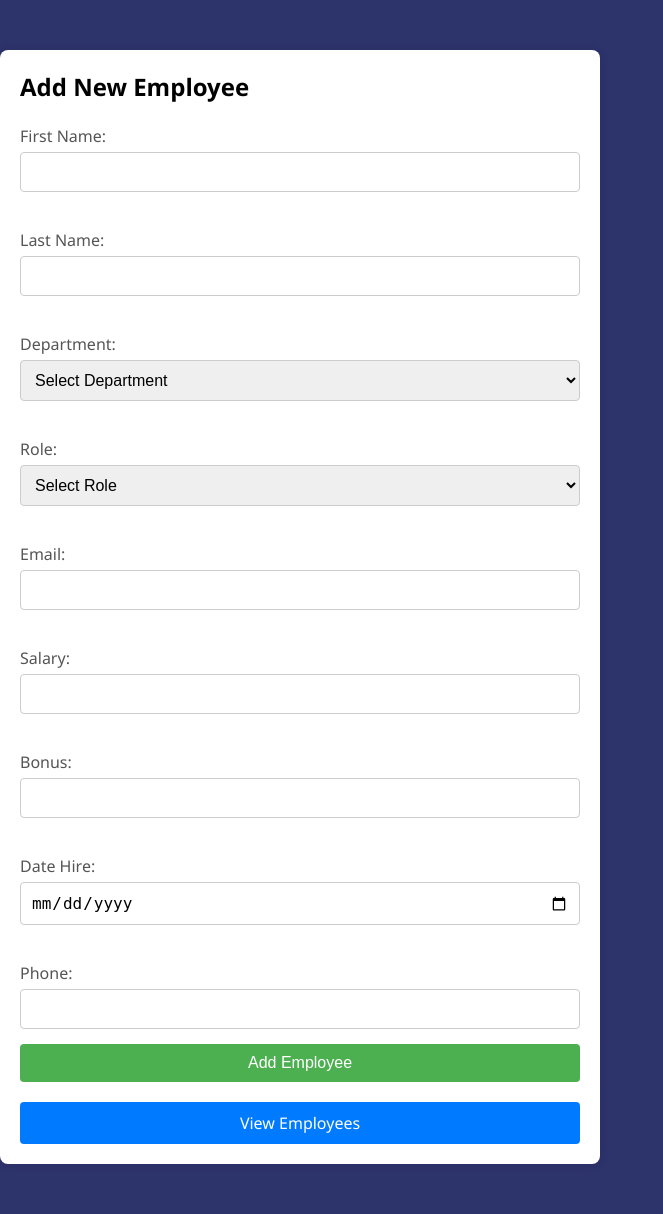
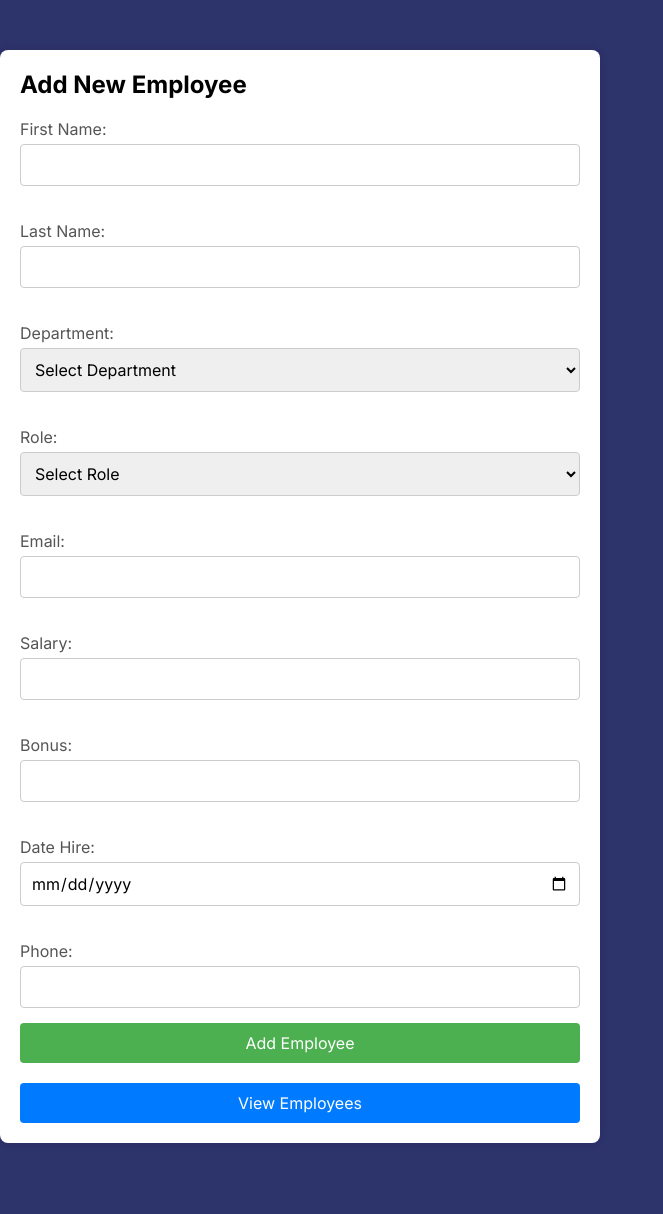
Before and after one commit to karthik-joseph/staff-management-system, a Django app: page /add_employee in a window 1280 px wide. Shown: the whole page, without its empty margins (0-663 px from the left). After the commit the page ends 1143 px from the top, so only its background shows below. Run offline with Django 5.2, Linux system fonts and the light colour scheme; data that the repository does not hold is empty.

Commit message:
changed file name for index.css

```diff
--- a/office/staff/static/css/index.css
+++ b/office/staff/static/css/index-new.css
@@ -1,11 +1,6 @@
 /* Using Inter as the primary font */
 @import url("https://fonts.googleapis.com/css2?family=Inter:wght@400;500;600;700&display=swap");
 
-* {
-  margin: 0;
-  padding: 0;
-  box-sizing: border-box;
-}
 :root {
   --Soft-Shell: #fff2f2;
   --Lavender-Mist: #a9b5df;
@@ -24,6 +19,12 @@
   --transition-speed: 0.3s ease;
 }
 body {
-  font-family: "Segoe UI", system-ui, -apple-system, sans-serif;
+  font-family: var(--font-family);
   background: var(--Midnight-Navy);
 }
+* {
+  margin: 0;
+  padding: 0;
+  box-sizing: border-box;
+  font-family: var(--font-family);
+}
--- a/office/staff/templates/base.html
+++ b/office/staff/templates/base.html
@@ -6,7 +6,7 @@
     <meta charset="UTF-8" />
     <meta name="viewport" content="width=device-width, initial-scale=1.0" />
     <title>{% block title %} {% endblock %}</title>
-    <link rel="stylesheet" href="{% static 'css/index.css' %}" />
+    <link rel="stylesheet" href="{% static 'css/index-new.css' %}" />
     {% block style %} {% endblock %}
   </head>
   <body>
```
